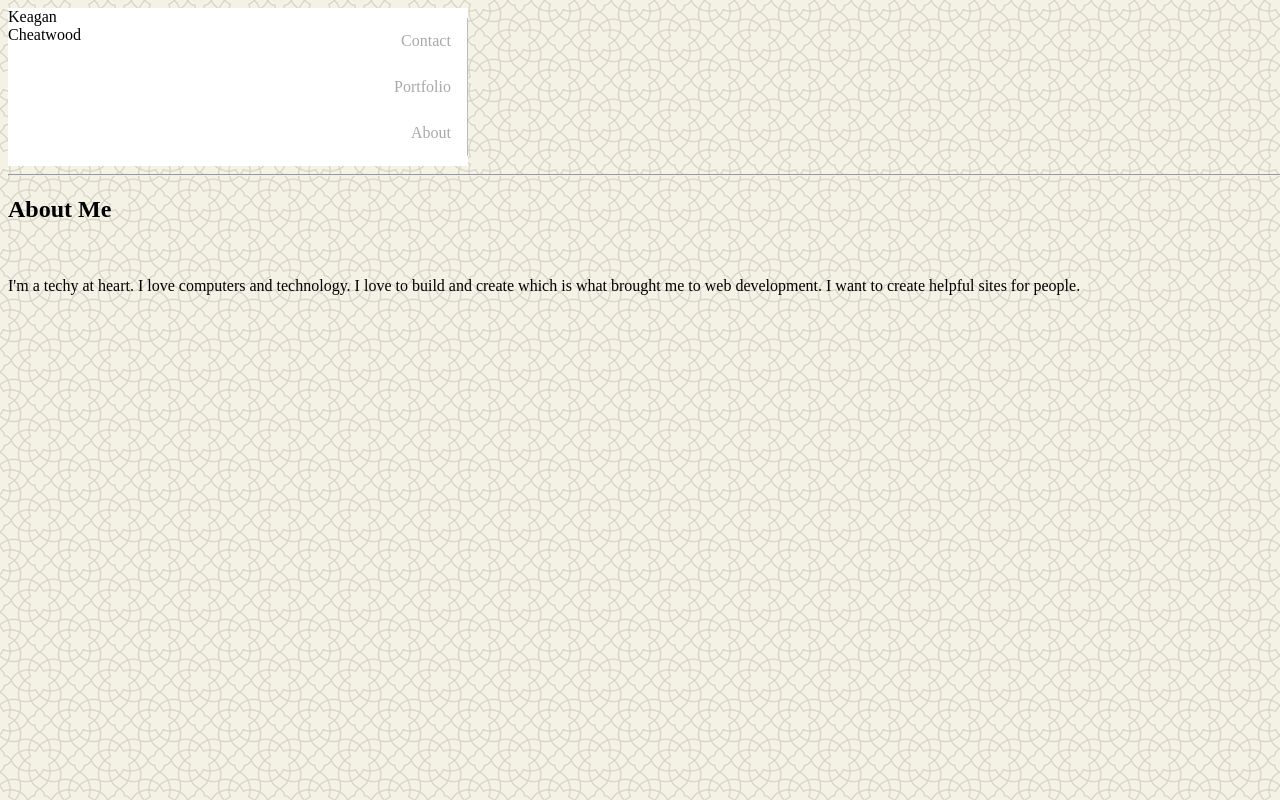
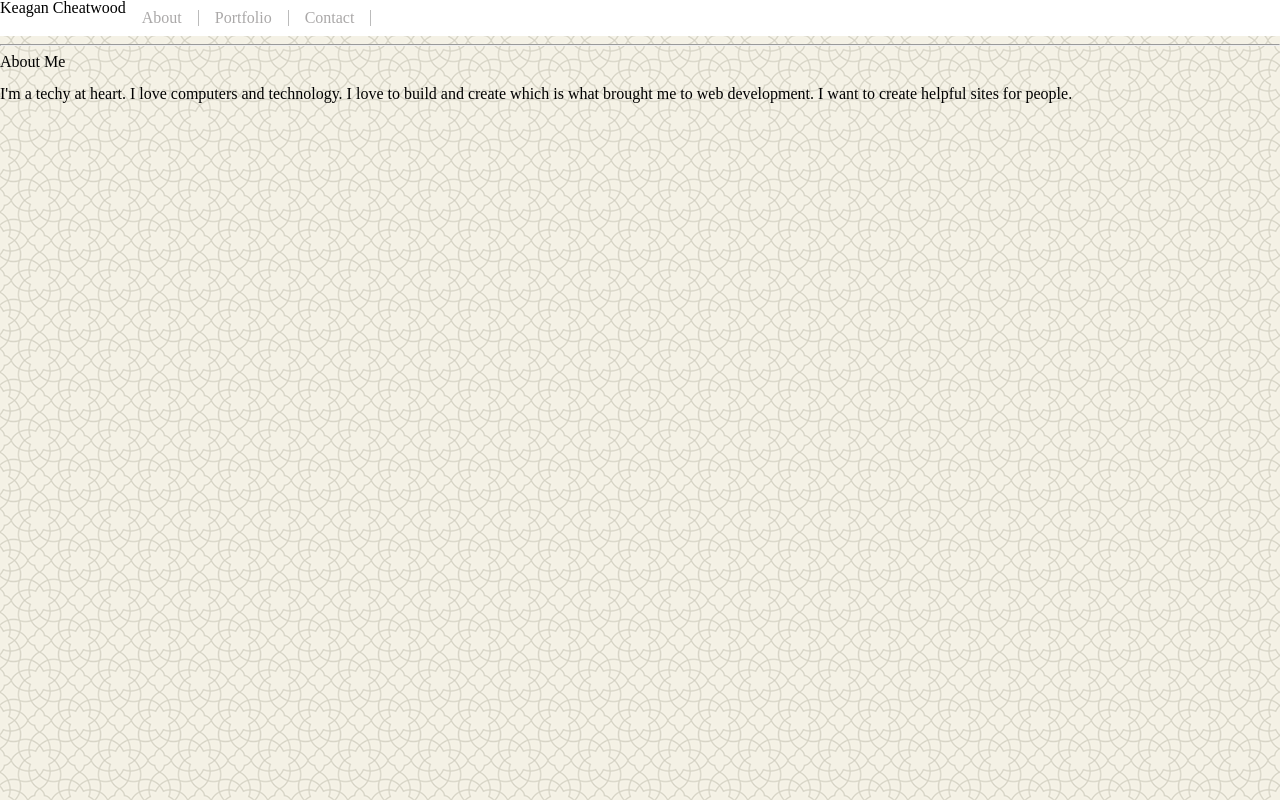
Before and after one commit to ohmez/Basic-Portfolio, a plain HTML site: page index.html in a window 1280 px wide. Drawn offline with Linux system fonts and the light colour scheme.

Commit message:
in class changes if any

```diff
--- /dev/null
+++ b/assets/css/reset.css
@@ -0,0 +1,48 @@
+/* http://meyerweb.com/eric/tools/css/reset/
+   v2.0 | 20110126
+   License: none (public domain)
+*/
+
+html, body, div, span, applet, object, iframe,
+h1, h2, h3, h4, h5, h6, p, blockquote, pre,
+a, abbr, acronym, address, big, cite, code,
+del, dfn, em, img, ins, kbd, q, s, samp,
+small, strike, strong, sub, sup, tt, var,
+b, u, i, center,
+dl, dt, dd, ol, ul, li,
+fieldset, form, label, legend,
+table, caption, tbody, tfoot, thead, tr, th, td,
+article, aside, canvas, details, embed,
+figure, figcaption, footer, header, hgroup,
+menu, nav, output, ruby, section, summary,
+time, mark, audio, video {
+	margin: 0;
+	padding: 0;
+	border: 0;
+	font-size: 100%;
+	font: inherit;
+	vertical-align: baseline;
+}
+/* HTML5 display-role reset for older browsers */
+article, aside, details, figcaption, figure,
+footer, header, hgroup, menu, nav, section {
+	display: block;
+}
+body {
+	line-height: 1;
+}
+ol, ul {
+	list-style: none;
+}
+blockquote, q {
+	quotes: none;
+}
+blockquote:before, blockquote:after,
+q:before, q:after {
+	content: '';
+	content: none;
+}
+table {
+	border-collapse: collapse;
+	border-spacing: 0;
+}
--- a/assets/css/style.css
+++ b/assets/css/style.css
@@ -1,16 +1,16 @@
 body {
     width: 100%;
     background-image: url("/images/oriental.png");
+    margin: auto;
 }
 header {
     background-color: #ffffff;
     display: inline-flex;
-    width: fit-content;
+    width: 100%;
     border: 5px #cccccc;
+    margin: auto;
 }
-#Menu {
-    margin-left: 80%;
-}
+
 /* list styling to make it clean and keeping overlow out */
 ul {
     list-style-type: none;
@@ -18,15 +18,16 @@ ul {
     padding: 10px 0;
     overflow: hidden;
     background-color: white;
+    right: 1px;
 }
 /* makes list items horizontal and has lines for menu bar / which i now broke somehow.... */
 li {
     float: right;
     border-right: 1px solid #bbb;
+    display: block;
 }
 /* makes more than words clickable on the list items with links*/
 li a {
-    display: block;
     color: rgb(170, 168, 168);
     text-align: center;
     padding: 14px 16px;
--- a/index.html
+++ b/index.html
@@ -4,6 +4,7 @@
     <meta charset="UTF-8">
     <meta name="viewport" content="width=device-width, initial-scale=1.0">
     <meta http-equiv="X-UA-Compatible" content="ie=edge">
+    <link rel="stylesheet" type="text/css" href="assets/css/reset.css">
     <link rel="stylesheet" type="text/css" href="assets/css/style.css">
     <title>Keagan's Portfolio</title>
 </head>
```
